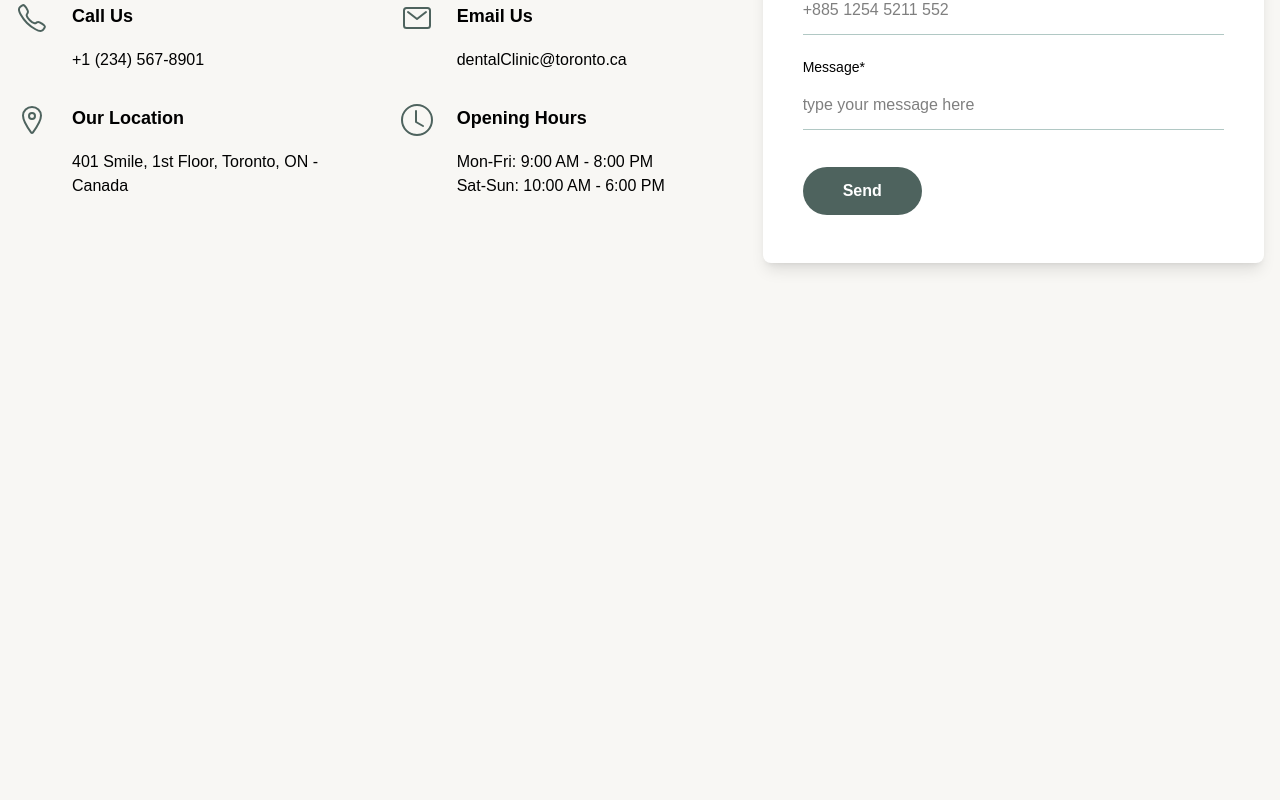
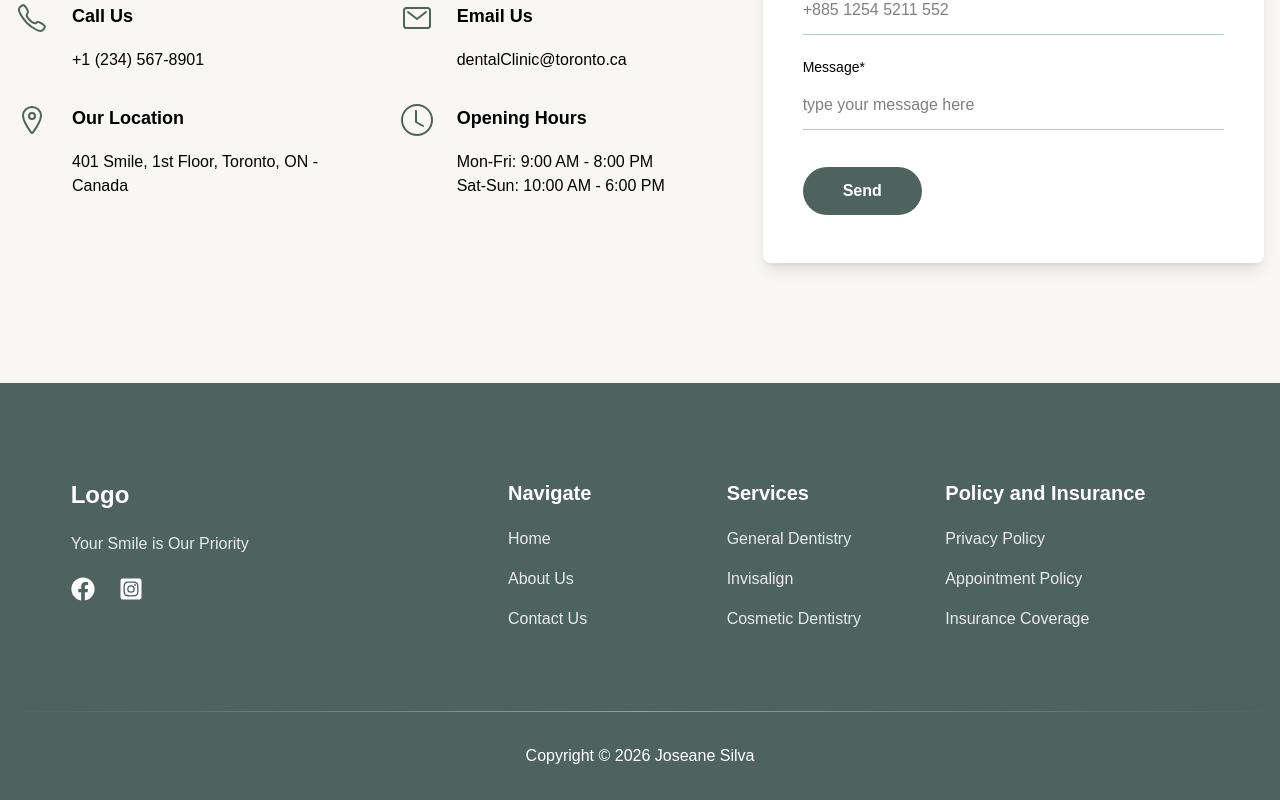
Before and after one commit to joseanemsilva/configurable-web-application, a Next.js app in the folder dental-clinic/: page / in a window 1280 px wide. Shown: the part 4186-4986 px from the top of the page. Before the commit the page ends 4569 px from the top, so only its background shows below. Built offline with nearby package versions, Linux system fonts and the light colour scheme.

Commit message:
Update Footer and Testimonials components
- Add content and styling to the Footer component.
- Update layout.tsx to include the new Footer component.

```diff
--- a/dental-clinic/src/app/layout.tsx
+++ b/dental-clinic/src/app/layout.tsx
@@ -3,6 +3,7 @@ import { Geist, Geist_Mono } from "next/font/google";
 import "./globals.css";
 
 import NavBar from "@/components/NavBar";
+import Footer from "@/components/Footer";
 
 const geistSans = Geist({
   variable: "--font-geist-sans",
@@ -41,6 +42,7 @@ export default function RootLayout({
         </header>
         <div>{children}</div>
         {/* <Footer {...settings}/> */}
+        <Footer/>
       </body>
     </html>
   );
--- a/dental-clinic/src/components/Footer.tsx
+++ b/dental-clinic/src/components/Footer.tsx
@@ -0,0 +1,171 @@
+"use client";
+import Image from "next/image";
+import Link from "next/link";
+import { FaFacebook, FaInstagramSquare } from "react-icons/fa";
+
+
+
+const Footer = () => {
+    return (
+        <>
+            <footer className="relative z-10 bg-primary pt-16 dark:bg-gray-dark md:pt-20 lg:pt-24">
+                <div className="container mx-auto">
+                    <div className="-mx-4 flex flex-wrap justify-center">
+                        <div className="w-full px-4 md:w-1/2 lg:w-4/12 xl:w-4/12">
+                            <div className=" px-4 mb-12 max-w-[360px] lg:mb-16">
+                                {/* Logo */}
+                                <a href="/" className="text-2xl font-bold text-white"> Logo </a>
+                                <p className="mt-5 mb-5 text-base leading-relaxed text-accent1 dark:text-accent1-dark">
+                                    Your Smile is Our Priority
+                                </p>
+
+                                {/* TODO: Include actual Social Links */}
+                                <div className="flex items-center">
+                                    <a
+                                        href="/"
+                                        aria-label="social-link"
+                                        target="_blank"
+                                        rel="noopener noreferrer"
+                                        className="mr-6 text-body-color duration-300 hover:text-accent2 dark:hover:text-accent2"
+                                    >
+                                        <FaFacebook className="text-2xl text-white" />
+                                    </a>
+                                    <a
+                                        href="/"
+                                        aria-label="social-link"
+                                        target="_blank"
+                                        rel="noopener noreferrer"
+                                        className="text-body-color duration-300 hover:text-accent2  dark:hover:text-accent2"
+                                    >
+                                        <FaInstagramSquare className="text-2xl text-white" />
+                                    </a>
+                                </div>
+                            </div>
+                        </div>
+
+                        {/* Links */}
+                        <div className="w-full px-4 sm:w-1/2 md:w-1/2 lg:w-2/12 xl:w-2/12">
+                            <div className="mb-12 lg:mb-16 px-4">
+                                <h2 className="mb-5 text-xl font-bold text-white dark:text-white">
+                                    Navigate
+                                </h2>
+                                <ul>
+                                    <li>
+                                        <Link
+                                            href="/"
+                                            className="mb-4 inline-block text-base text-accent1 duration-300 hover:text-accent2 dark:text-body-color-dark dark:hover:text-accent2"
+                                        >
+                                            Home
+                                        </Link>
+                                    </li>
+                                    <li>
+                                        <Link
+                                            href="/about-us"
+                                            className="mb-4 inline-block text-base text-accent1 duration-300 hover:text-accent2 dark:text-body-color-dark dark:hover:text-accent2"
+                                        >
+                                            About Us
+                                        </Link>
+                                    </li>
+                                    <li>
+                                        <Link
+                                            href="/contact-us"
+                                            className="mb-4 inline-block text-base text-accent1 duration-300 hover:text-accent2 dark:text-body-color-dark dark:hover:text-accent2"
+                                        >
+                                            Contact Us
+                                        </Link>
+                                    </li>
+                                </ul>
+                            </div>
+                        </div>
+
+                        <div className="w-full px-4 sm:w-1/2 md:w-1/2 lg:w-2/12 xl:w-2/12">
+                            <div className="mb-12 lg:mb-16 px-4">
+                                <h2 className="mb-5 text-xl font-bold text-white dark:text-white">
+                                    Services
+                                </h2>
+                                <ul>
+                                    <li>
+                                        <Link
+                                            href="/services"
+                                            className="mb-4 inline-block text-base text-accent1 duration-300 hover:text-accent2 dark:text-body-color-dark dark:hover:text-accent2"
+                                        >
+                                            General Dentistry
+                                        </Link>
+                                    </li>
+                                    <li>
+                                        <Link
+                                            href="/services"
+                                            className="mb-4 inline-block text-base text-accent1 duration-300 hover:text-accent2 dark:text-body-color-dark dark:hover:text-accent2"
+                                        >
+                                            Invisalign
+                                        </Link>
+                                    </li>
+                                    <li>
+                                        <Link
+                                            href="/services"
+                                            className="mb-4 inline-block text-base text-accent1 duration-300 hover:text-accent2 dark:text-body-color-dark dark:hover:text-accent2"
+                                        >
+                                            Cosmetic Dentistry
+                                        </Link>
+                                    </li>
+                                </ul>
+                            </div>
+                        </div>
+
+                        <div className="w-full px-4 md:w-1/2 lg:w-4/12 xl:w-3/12">
+                            <div className="mb-12 lg:mb-16 px-4">
+                                <h2 className="mb-5 text-xl font-bold text-white dark:text-white">
+                                    Policy and Insurance
+                                </h2>
+                                <ul>
+                                    <li>
+                                        <Link
+                                            href="/privacy-policy"
+                                            className="mb-4 inline-block text-base text-accent1 duration-300 hover:text-accent2 dark:text-body-color-dark dark:hover:text-accent2"
+                                        >
+                                            Privacy Policy
+                                        </Link>
+                                    </li>
+                                    <li>
+                                        <Link
+                                            href="/appointment-policy"
+                                            className="mb-4 inline-block text-base text-accent1 duration-300 hover:text-accent2 dark:text-body-color-dark dark:hover:text-accent2"
+                                        >
+                                            Appointment Policy
+                                        </Link>
+                                    </li>
+                                    <li>
+                                        <Link
+                                            href="/insurance-coverage"
+                                            className="mb-4 inline-block text-base text-accent1 duration-300 hover:text-accent2 dark:text-body-color-dark dark:hover:text-accent2"
+                                        >
+                                            Insurance Coverage
+                                        </Link>
+                                    </li>
+                                </ul>
+                            </div>
+                        </div>
+                    </div>
+
+
+                    <div className="h-px w-full bg-linear-to-r from-transparent via-[#D2D8E183] to-transparent dark:via-[#959CB183]"></div>
+                    <div className="py-8">
+                        <p className="text-center text-base text-white dark:text-white">
+                            Copyright © 2026{" "}
+                            <a
+                                href="/"
+                                target="_blank"
+                                rel="noopener noreferrer"
+                                className="hover:text-accent2"
+                            >
+                                Joseane Silva
+                            </a>
+                        </p>
+                    </div>
+                </div>
+            </footer>
+        </>
+    );
+};
+
+export default Footer;
--- a/dental-clinic/src/components/Testimonials.tsx
+++ b/dental-clinic/src/components/Testimonials.tsx
@@ -14,7 +14,7 @@ const testimonialData: Testimonial[] = [
     id: 1,
     name: "Maria S",
     content:
-      "The best dental experience I've ever had. Being able to explain my symptoms in Portuguese made me feel so much more at ease. Highly recommend!",
+      "The best dental experience I've ever had. Being able to explain my symptoms in Portuguese made me feel like home and embraced. Highly recommend!",
     image: "/user.jpg",
     star: 5,
   },
```
